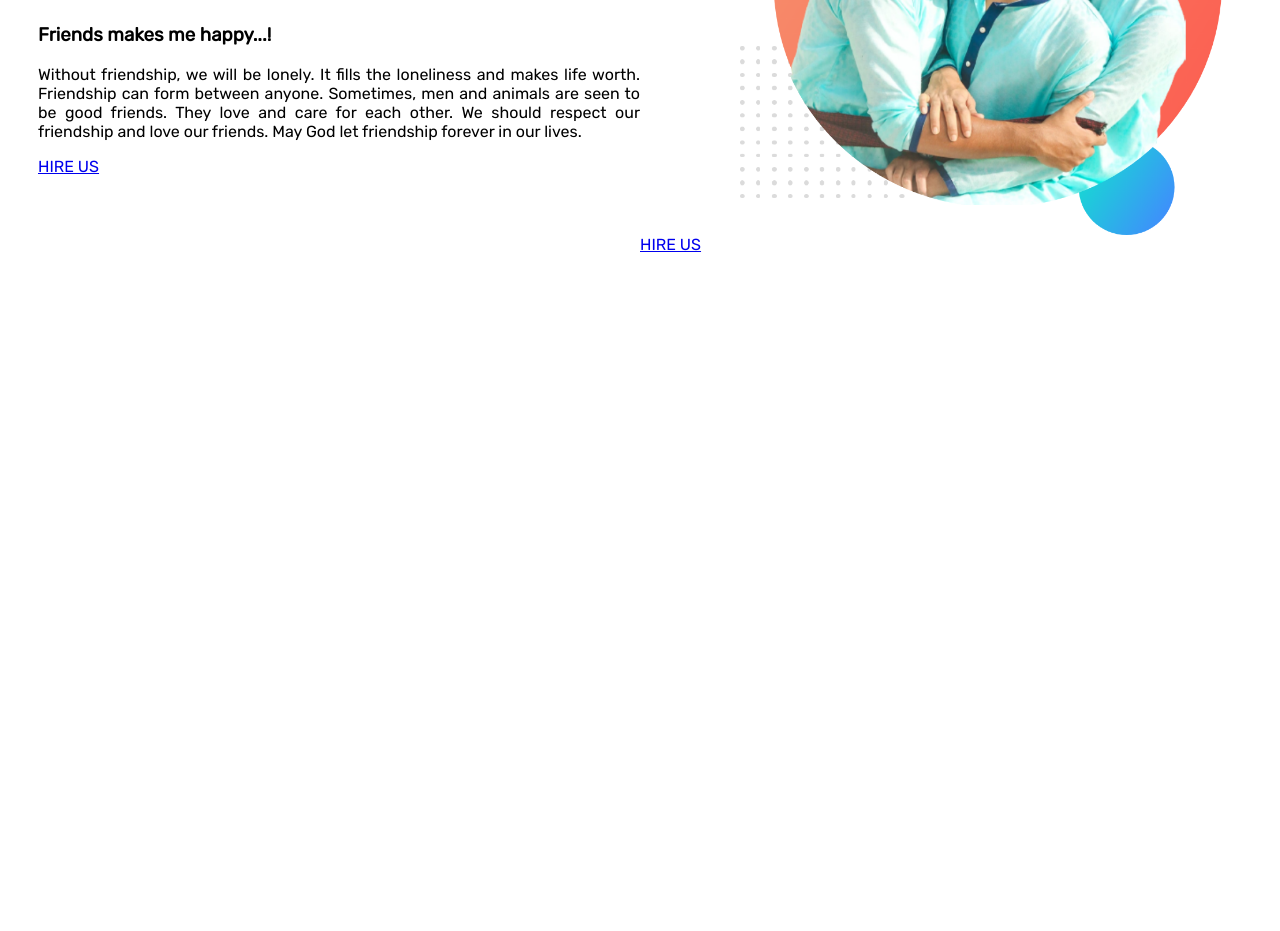
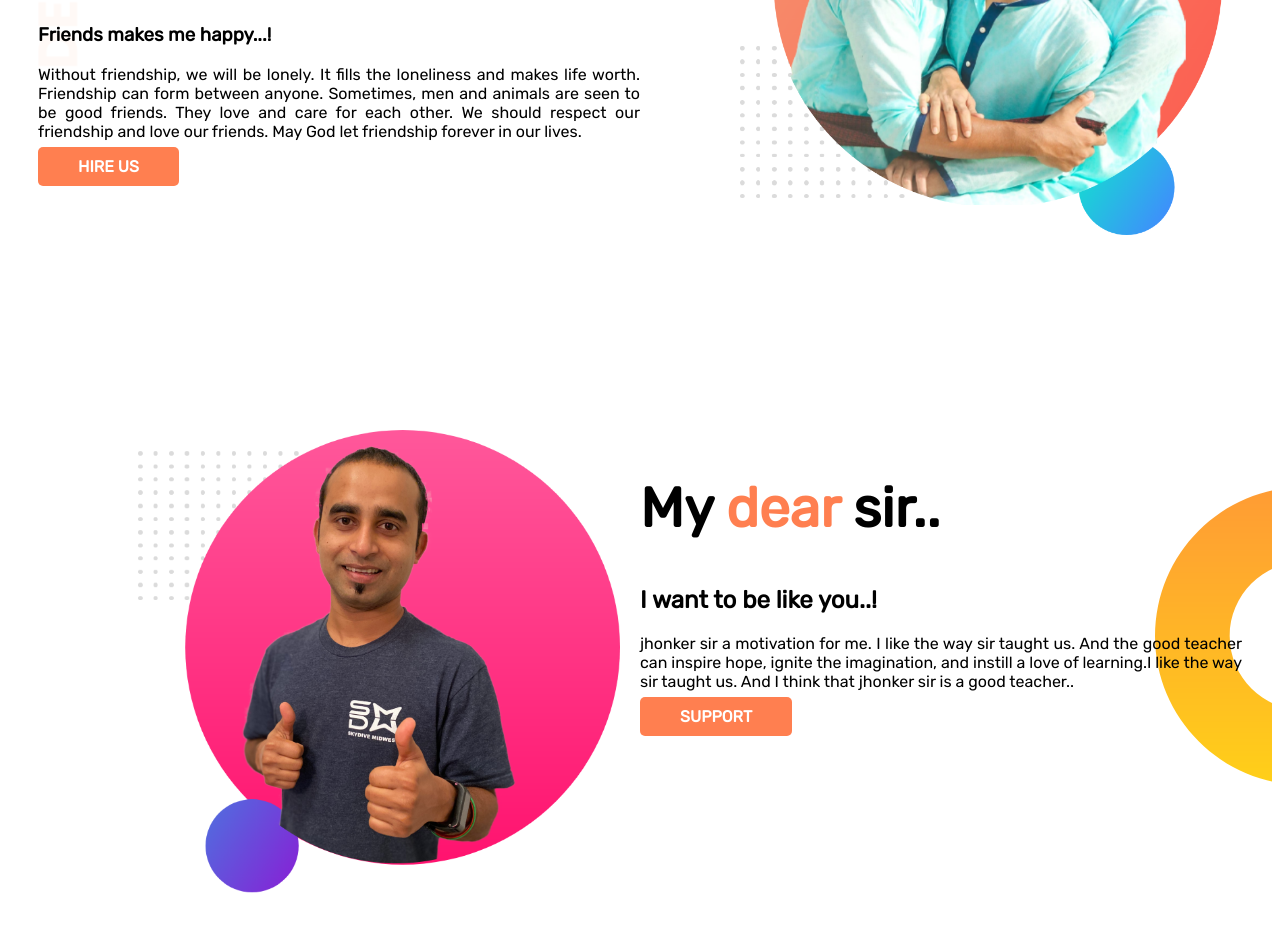
Before and after one commit to syed-jaid/home-work, a plain HTML site: page index.html in a window 1280 px wide. Shown: the part 301-1232 px from the top of the page. Before the commit the page ends 800 px from the top, so only its background shows below. Drawn offline with Linux system fonts and the light colour scheme; a web font is replaced by a local one.

Commit message:
sacetion 2 is commit

```diff
--- a/index.html
+++ b/index.html
@@ -13,7 +13,7 @@
 </head>
 
 <body>
-    <section>
+    <section class="top-bag">
         <div class="hafe">
             <h1>Welcome to</h1>
             <h1><span>jaid azmain's</span> world..</h1>
@@ -25,13 +25,28 @@
                 should
                 respect our friendship and love our friends. May God let friendship forever in our lives.
             </p>
-            <a target="blank" href="https://www.facebook.com/groups/webdevelopmentbatch5">HIRE US</a>
+            <a class="link-batton" target="blank" href="https://www.facebook.com/groups/webdevelopmentbatch5">HIRE
+                US</a>
         </div>
         <div class="hafe">
             <img src="ezez1.png" alt="">
+        </div>
+    </section>
+    <section class="top">
+        <div class="hafe">
+            <img src="jhankar2.png" alt="">
+        </div>
+        <div class="hafe">
+            <h1>My <span> dear</span> sir..</h1>
 
-            <a target="blank" href="https://www.facebook.com/groups/webdevelopmentbatch5">HIRE US</a>
+            <h2>I want to be like you..!</h2>
 
+            <p class="with-hafe"> jhonker sir a motivation for me. I like the way sir taught us. And the good teacher
+                can inspire hope, ignite the
+                imagination, and instill a love of learning.I like the way sir taught us. And I think that jhonker sir
+                is a good teacher..
+            </p>
+            <a class="link-batton" href="https://www.facebook.com/groups/webdevelopmentbatch5">SUPPORT</a>
         </div>
     </section>
 </body>
--- a/style.css
+++ b/style.css
@@ -25,3 +25,27 @@ p{
     width: 80%;
     padding-left: 100px;
 }
+.link-batton{
+    text-decoration: none;
+    background-color: coral;
+    padding: 10px 40px;
+    border-radius: 5px;
+    font-weight: 700;
+     color: rgb(255, 255, 255);
+
+}
+.top-bag{
+    background-image: url(banner.png);
+    background-repeat: no-repeat;
+}
+
+section{
+    margin-bottom: 145px;
+
+}
+.top{
+    background-image: url(dream-bg.png);
+    background-repeat: no-repeat;
+    background-position: right;
+
+}
```
Also changed, not shown: dream-bg.png (added), exp-bg.png (added), ja-removebg-preview.png (added), jhankar2.png (added), 1 other file.
